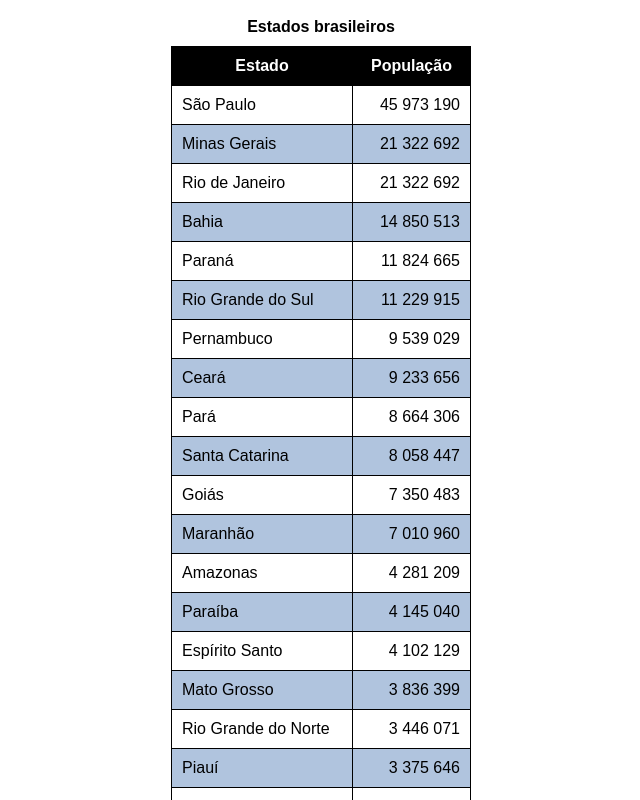
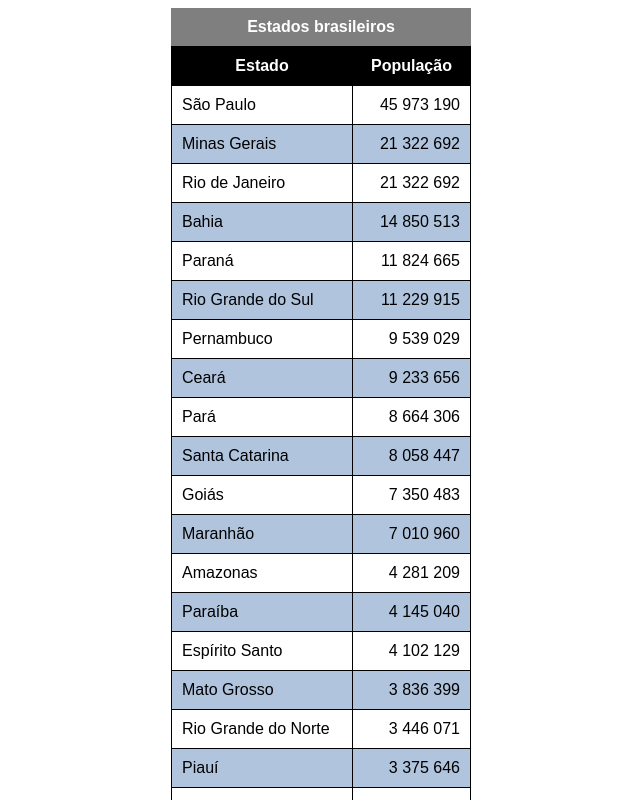
Before and after one commit to arilsonrodrigues/html-css, a plain HTML site: page modulo03/aula02/index.html in a window 1280 px wide. Shown: the top 800 px of the page, without its empty margins (319-959 px from the left). Drawn offline with Linux system fonts and the light colour scheme.

Commit message:
Atualizei a tabela do exercicio

```diff
--- a/modulo03/aula02/index.html
+++ b/modulo03/aula02/index.html
@@ -14,9 +14,10 @@
         }
 
         caption{
-            color: black;
+            color: white;
             padding: 10px;
             font-weight: bolder;
+            background-color: rgba(0, 0, 0, 0.5);
         }
 
         table{
```
